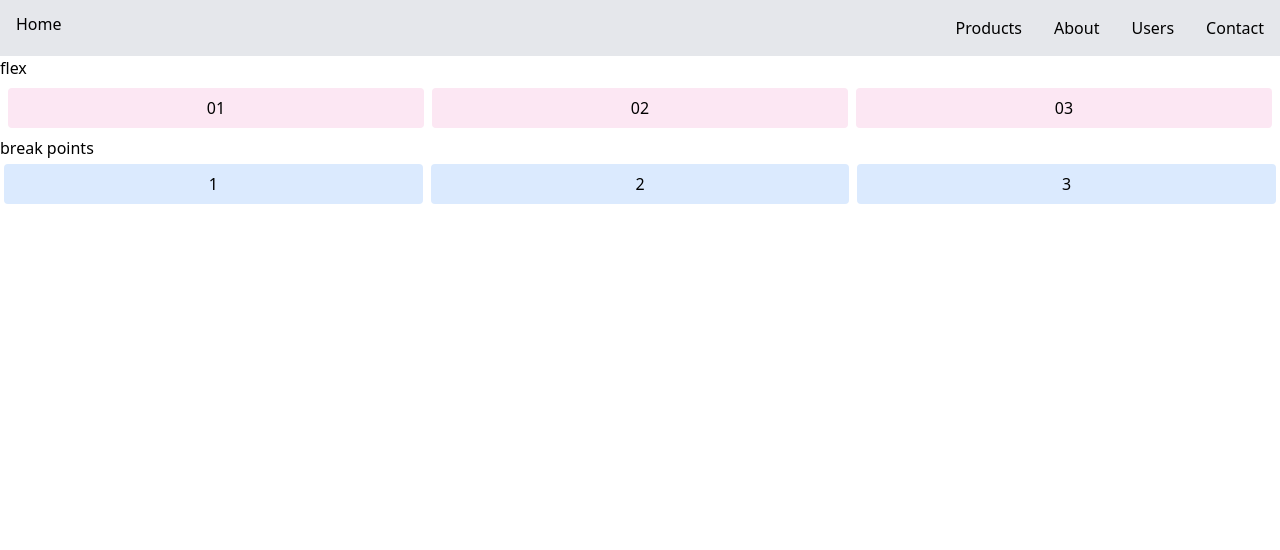
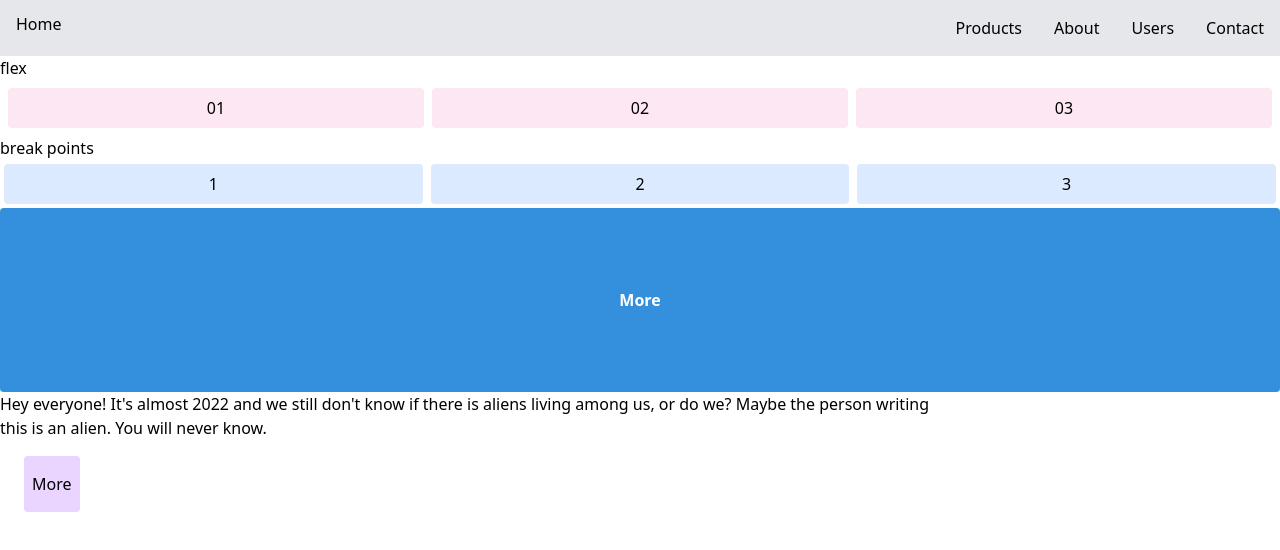
Before and after one commit to dornescum/tailwind-CateringMenu, a Next.js app: page /flex in a window 1280 px wide. Shown: the top 550 px of the page. Built offline with nearby package versions, Linux system fonts and the light colour scheme.

Commit message:
headless ui drop down menu

```diff
--- /dev/null
+++ b/components/DropdownMenu/DropdownMenu.js
@@ -0,0 +1,36 @@
+import React from 'react';
+import { Menu, Transition } from '@headlessui/react'
+
+const DropdownMenu = () => {
+	return (
+		<Menu as='div' className='mt-4 ml-6'>
+			{({ open }) => (
+				<>
+					<Menu.Button className="bg-purple-200 rounded px-2 py-4">More</Menu.Button>
+
+					{/* Use the Transition component. */}
+					<Transition
+						show={open}
+						enter="transition duration-100 ease-out"
+						enterFrom="transform scale-95 opacity-0"
+						enterTo="transform scale-100 opacity-100"
+						leave="transition duration-75 ease-out"
+						leaveFrom="transform scale-100 opacity-100"
+						leaveTo="transform scale-95 opacity-0"
+					>
+						{/* Mark this component as `static` */}
+						<Menu.Items static>
+							<Menu.Item><p className="bg-pink-200 text-white rounded px-2 py-4">test</p></Menu.Item>
+							<Menu.Item><p className="bg-pink-200 text-white rounded px-2 py-4">test</p></Menu.Item>
+							<Menu.Item><p className="bg-pink-200 text-white rounded px-2 py-4">test</p></Menu.Item>
+							<Menu.Item><p className="bg-pink-200 text-white rounded px-2 py-4">test</p></Menu.Item>
+							{/* ... */}
+						</Menu.Items>
+					</Transition>
+				</>
+			)}
+		</Menu>
+	);
+};
+
+export default DropdownMenu;
--- /dev/null
+++ b/components/Pre/Pre.js
@@ -0,0 +1,32 @@
+import React from 'react';
+
+const Pre = () => {
+	return (
+		<div className="w-3/4 overflow-x-auto">
+			{/*<div className="whitespace-nowrap ...">Hey everyone!*/}
+
+			{/*	It's almost 2022 and we still don't know if there is aliens living among us, or do we? Maybe the person*/}
+			{/*	writing this is an alien.*/}
+
+			{/*	You will never know.*/}
+			{/*</div>*/}
+
+			{/*<div className="whitespace-pre ...">Hey everyone!*/}
+
+			{/*	It's almost 2022 and we still don't know if there is aliens living among us, or do we? Maybe the person*/}
+			{/*	writing this is an alien.*/}
+
+			{/*	You will never know.*/}
+			{/*</div>*/}
+			<div className="whitespace-pre-wrap ...">Hey everyone!
+
+				It's almost 2022 and we still don't know if there is aliens living among us, or do we? Maybe the person
+				writing this is an alien.
+
+				You will never know.
+			</div>
+		</div>
+	);
+};
+
+export default Pre;
--- a/pages/flex/index.js
+++ b/pages/flex/index.js
@@ -1,4 +1,7 @@
 import React from 'react';
+import {Menu, Transition} from '@headlessui/react';
+import Pre from '../../components/Pre/Pre'
+import DropdownMenu from "../../components/DropdownMenu/DropdownMenu";
 
 const Flex = () => {
 	return (
@@ -7,15 +10,53 @@ const Flex = () => {
 
 			<div className="flex flex-row gap-2 justify-center items-center p-2">
 				<div className="basis-1/3 hover:basis-1/2 bg-pink-100 rounded text-center p-2">01</div>
-				<div className="basis-1/3 hover:basis-1/2 transition duration-700 bg-pink-100 rounded text-center p-2">02</div>
-				<div className="basis-1/3 hover:basis-1/2 bg-pink-100 rounded text-center p-2 cursor-pointer transition duration-700">03</div>
+				<div
+					className="basis-1/3 hover:basis-1/2 transition duration-700 bg-pink-100 rounded text-center p-2">02
+				</div>
+				<div
+					className="basis-1/3 hover:basis-1/2 bg-pink-100 rounded text-center p-2 cursor-pointer transition duration-700">03
+				</div>
 			</div>
 			<h2>break points</h2>
-			<div className='flex flex-col gap-2 m-1 md:flex-row '>
-				<div className='bg-blue-100 rounded text-center p-2 w-full cursor-pointer'>1</div>
-				<div className='bg-blue-100 rounded text-center p-2 w-full cursor-pointer'>2</div>
-				<div className='bg-blue-100 rounded text-center p-2 w-full cursor-pointer'>3</div>
+			<div className="flex flex-col gap-2 m-1 md:flex-row ">
+				<div className="bg-blue-100 rounded text-center p-2 w-full cursor-pointer">1</div>
+				<div className="bg-blue-100 rounded text-center p-2 w-full cursor-pointer">2</div>
+				<div className="bg-blue-100 rounded text-center p-2 w-full cursor-pointer">3</div>
 			</div>
+			<div className="bg-green-100">
+				<Menu as="div" className="flex flex-col">
+					<Menu.Button className="btn btn-primary">More</Menu.Button>
+					<Menu.Items as="div" className="flex flex-col">
+						<Menu.Item>
+							{({active}) => (
+								<a
+									className={`${active && 'bg-blue-500'}`}
+									href="/"
+								>
+									Home
+								</a>
+							)}
+						</Menu.Item>
+						<Menu.Item>
+							{({active}) => (
+								<a
+									className={`${active ? 'bg-blue-500' : "bg-pink-200"}`}
+									href="/users"
+								>
+									Documentation
+								</a>
+							)}
+						</Menu.Item>
+						<Menu.Item disabled>
+							<span className="opacity-75">Invite a friend (coming soon!)</span>
+						</Menu.Item>
+					</Menu.Items>
+				</Menu>
+			</div>
+			<Pre />
+
+			<DropdownMenu />
+
 		</div>
 
 	);
```
